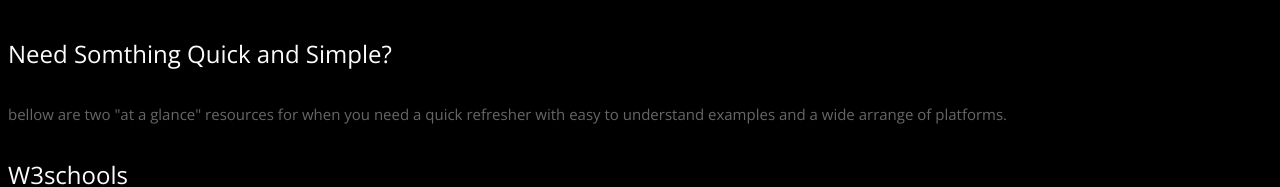
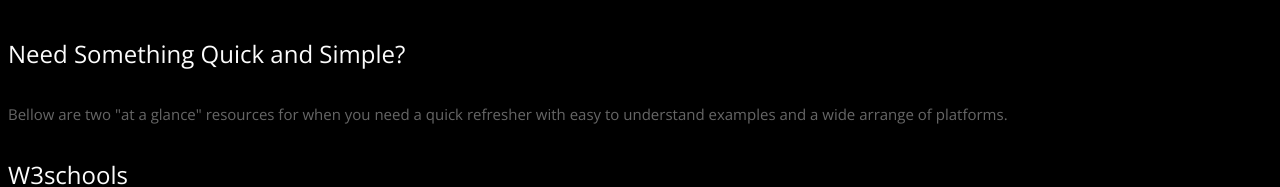
Before and after one commit to Yorganci/My-Website, a plain HTML site: page blog.html in a window 1280 px wide. Shown: the part 593-780 px from the top of the page. Drawn offline with nearby package versions, Linux system fonts and the light colour scheme; some icons are missing; a web font is replaced by a local one.

Commit message:
Grammer Fix

```diff
--- a/blog.html
+++ b/blog.html
@@ -82,8 +82,8 @@
 
 				<div class="row widget">
 					<div class="col-xs-12">
-						<h4>Need Somthing Quick and Simple?</h4>
-						<p>bellow are two "at a glance" resources for when you need a quick refresher with easy to understand examples and a wide arrange of platforms.</p>
+						<h4>Need Something Quick and Simple?</h4>
+						<p>Bellow are two "at a glance" resources for when you need a quick refresher with easy to understand examples and a wide arrange of platforms.</p>
 					</div>
 				</div>
 				<div class="row widget">
```
